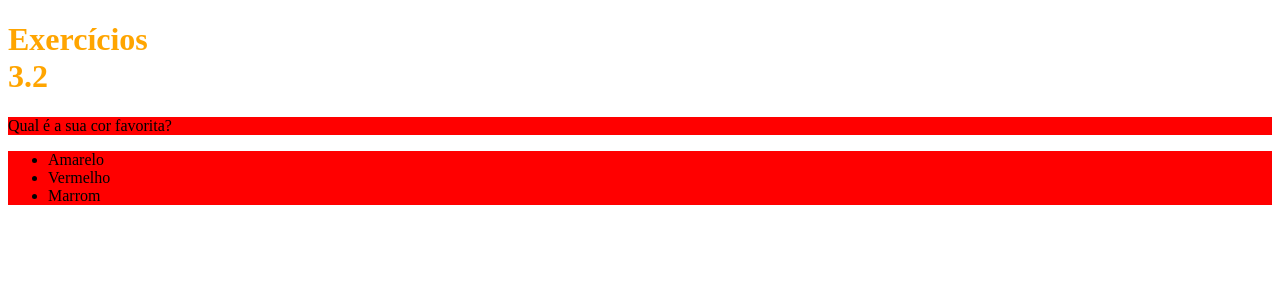
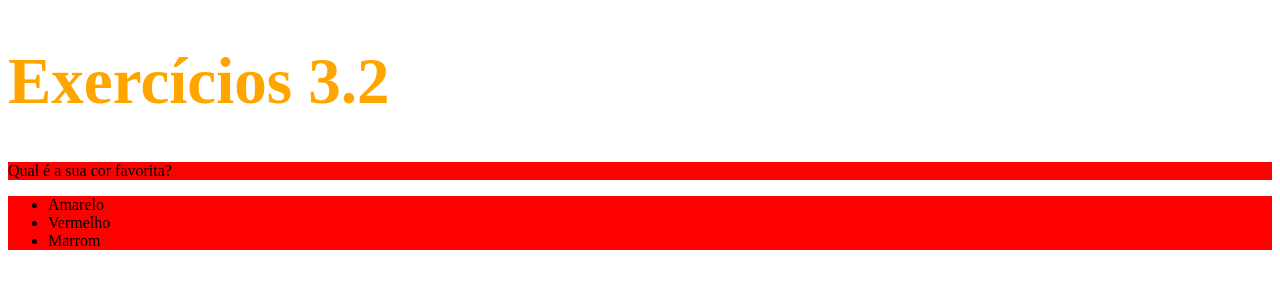
Before and after one commit to VirginiaArruda/trybe-exercises, a plain HTML site: page bloco_3/dia_2/index.html in a window 1280 px wide. Drawn offline with Linux system fonts and the light colour scheme.

Commit message:
Altera comando da fonte

```diff
--- a/bloco_3/dia_2/index.html
+++ b/bloco_3/dia_2/index.html
@@ -7,7 +7,7 @@
     <style>
 
     h1 {
-        width: 65px;
+        font-size: 65px;
         color: orange;
     }
 
@@ -24,6 +24,7 @@
   </head>
 
   <body>
+
     <h1>Exercícios 3.2</h1>
     <p class="colors">Qual é a sua cor favorita?</p>
     <ul class="colors">
@@ -32,11 +33,6 @@
       <li>Marrom</li>
     </ul>
 
-    <!-- Exercícios
- - Modifique o tamanho do h1 para 65 pixels
- - Modifique a cor do texto do h1 para laranja
- - Modifique a cor de fundo da lista não ordenada
- - Crie uma classe para modificar a cor de fundo da tag p e da ul ao mesmo tempo
-    -->
+
   </body>
 </html>
```
